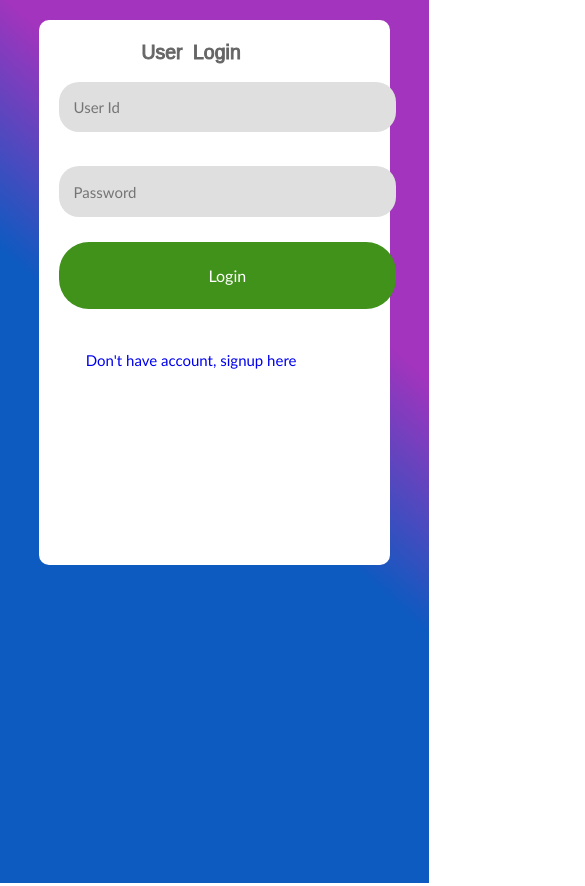
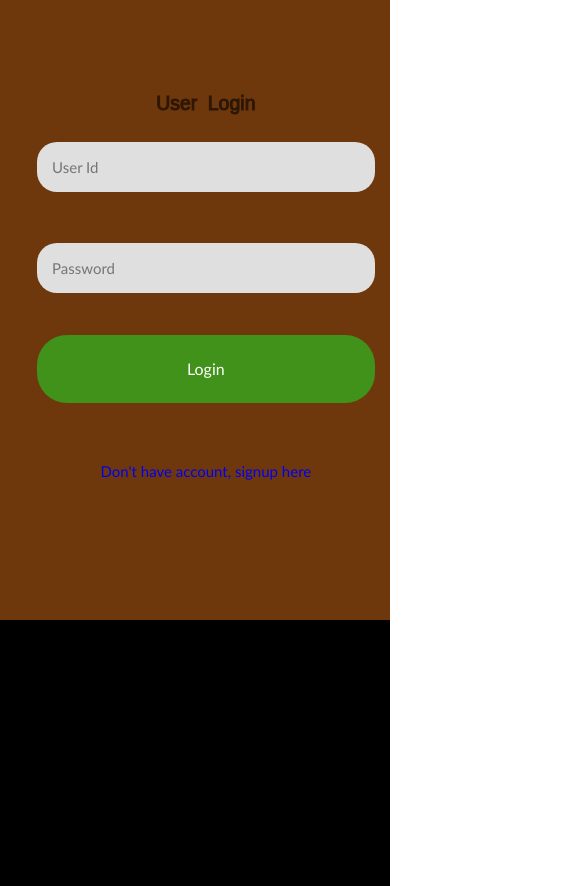
Before and after one commit to sbmrv/My_todolist, a React (Create React App) app in the folder client/: page /login in a window 390 px wide. Shown: the top 886 px of the page, 585 px wide, since content can reach past the window. Built offline with nearby package versions, Linux system fonts and the light colour scheme.

Commit message:
responsive 1

```diff
--- a/client/src/App.css
+++ b/client/src/App.css
@@ -45,8 +45,8 @@
     rgb(13, 90, 192) 50%,
     rgb(162, 52, 189) 70%
   ); */
-   background:#70370F;
-/* background: linear-gradient(79deg, rgba(0,0,0,1) 0%, rgba(89,52,5,1) 100%);  */
+  background: #70370f;
+  /* background: linear-gradient(79deg, rgba(0,0,0,1) 0%, rgba(89,52,5,1) 100%);  */
 }
 .pgcenter {
   background-color: rgb(255, 255, 255);
@@ -60,7 +60,7 @@
   display: flex;
   justify-content: space-between;
   padding: 5%;
-/* -webkit-box-shadow: inset 0px 0px 43px 4px rgba(112,55,15,0.75);
+  /* -webkit-box-shadow: inset 0px 0px 43px 4px rgba(112,55,15,0.75);
 -moz-box-shadow: inset 0px 0px 43px 4px rgba(112,55,15,0.75);
 box-shadow: inset 0px 0px 43px 4px rgba(112,55,15,0.75); */
 }
@@ -108,35 +108,37 @@ form > a {
 }
 /* copied  */
 /* media queries */
-@media only screen and (max-width: 600px) {
+@media only screen and (max-width: 768px) {
   .img_ {
     display: none;
+    min-height: 80%;
+    background-color: white;
   }
   .bgcolor {
-    min-height: 100vh;
-    min-width: 100%;
+    margin: auto;
+    min-height: 100%;
+    min-width: 90%;
     padding: 5%;
-    background: linear-gradient(
-      42deg,
-      rgb(13, 90, 192) 50%,
-      rgb(162, 52, 189) 70%
-    );
+    background: linear-gradient(0deg, rgb(0, 0, 0) 30%, rgb(111, 56, 12) 30%);
   }
   .pgcenter {
-    /* background-color: rgb(201, 33, 33); */
-    padding: 5%;
-    width: 80%;
+    padding-top: 20%;
     margin: auto;
     border-radius: 10px;
     text-align: center;
-    justify-content: center;
+    justify-items: center;
     display: flex;
-    justify-content: space-between;
-    padding: 5%;
+    align-self: center;
+    min-height: 90vh;
+    background-color: transparent;
+  }
+  .pgcenter h1 {
+    font-weight: normal;
   }
   .login_ {
-    min-width: 10px;
-    line-height: 10vh;
+    min-width: 5vh;
+    line-height: 12vh;
+    margin-right: 0%;
   }
 }
 
@@ -175,19 +177,18 @@ button {
   width: 100%;
   justify-content: space-evenly;
 }
-.addtodo>input:focus {
+.addtodo > input:focus {
   border: none !important;
   background-color: rgb(228, 247, 234);
-
 }
 li {
   display: flex;
   line-height: 10vh;
   padding: 0 20px 0 20px;
 }
-._todoDiv{
+._todoDiv {
   color: rgb(0, 0, 0);
-  min-width:  450px;
+  min-width: 450px;
   /* background-color: red; */
   overflow-y: auto !important;
   /* scrollbar-width: none !important;
@@ -195,7 +196,7 @@ li {
   white-space: nowrap;
   max-width: 450px;
 }
-._btn-group{
+._btn-group {
   display: flex;
   justify-content: flex-end;
   align-items: center;
@@ -212,7 +213,7 @@ li {
   justify-content: center;
   align-items: center;
 }
-.update_btn{
+.update_btn {
   width: 70px !important;
 }
 h1 {
@@ -226,7 +227,7 @@ h1 {
   align-items: flex-end; /* Align content to the right */
 }
 .logout-button {
-  margin: 30px 50px 0 0 ; /* Adjust margin as needed */
+  margin: 30px 50px 0 0; /* Adjust margin as needed */
   padding: 5px 10px;
   background-color: #2383d2;
   color: white;
```
